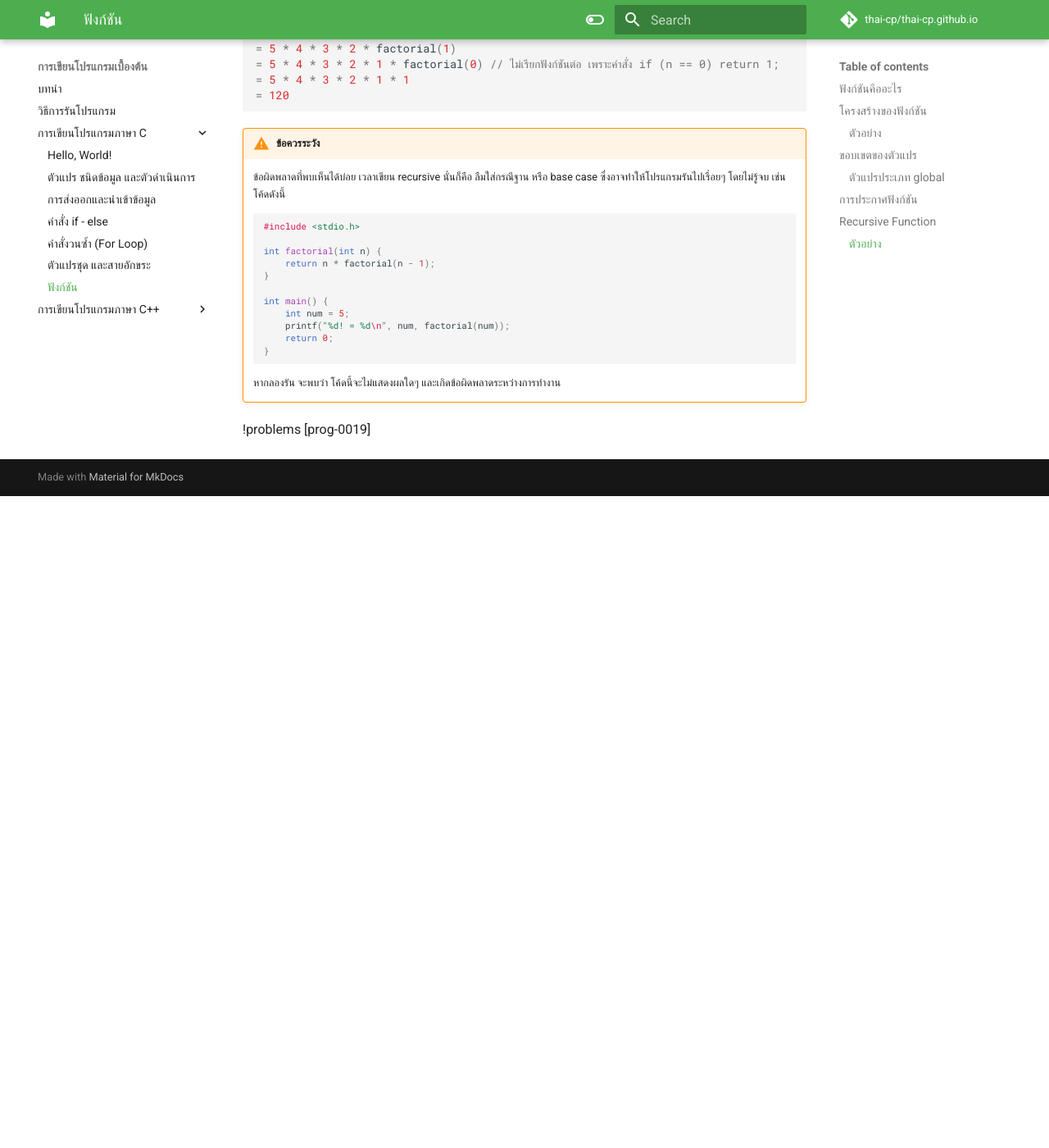
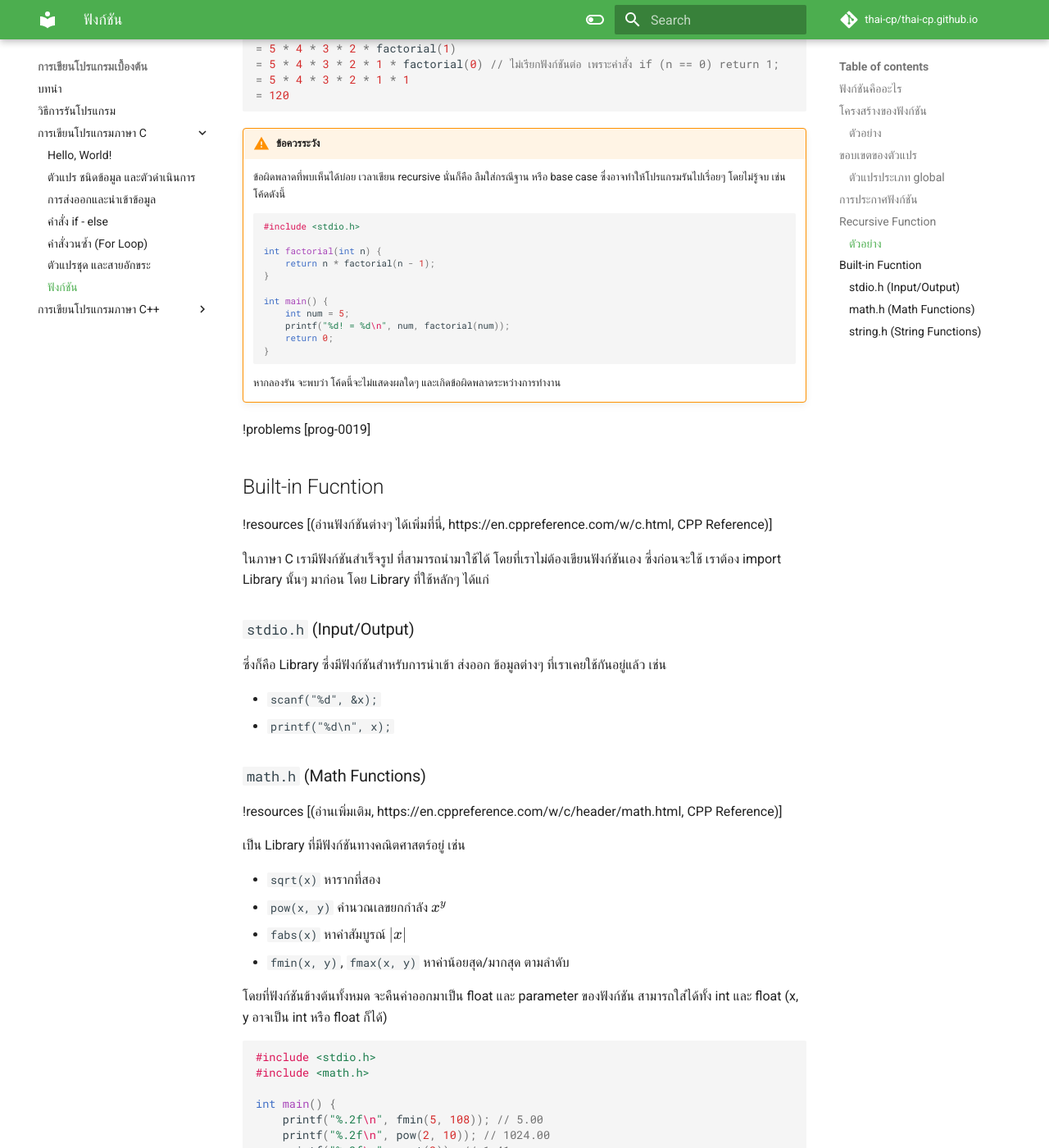
Before and after one commit to thai-cp/thai-cp.github.io, an MkDocs documentation site: the page built from docs/prog-basic/c/function.md, in a window 1280 px wide and 1400 px high, scrolled down 6235 px. Shown: the whole window at 82% size. Built offline with MkDocs 1.6.1 and Material for MkDocs 9.7.7, drawn with Linux system fonts in a browser that asks for light colours; comment, search, counter and statistics services are not loaded; before the commit the page ends 6840 px from its top, so only the background shows below that; some of the changed text lies outside the part shown.

Commit message:
built-in functions

````diff
--- a/docs/prog-basic/c/function.md
+++ b/docs/prog-basic/c/function.md
@@ -337,3 +337,62 @@ factorial(5)
     หากลองรัน จะพบว่า โค้ดนี้จะไม่แสดงผลใดๆ และเกิดข้อผิดพลาดระหว่างการทำงาน
 
 !problems [prog-0019]
+
+## Built-in Fucntion
+
+!resources [(อ่านฟังก์ชันต่างๆ ได้เพิ่มที่นี่, https://en.cppreference.com/w/c.html, CPP Reference)]
+
+ในภาษา C เรามีฟังก์ชันสำเร็จรูป ที่สามารถนำมาใช้ได้ โดยที่เราไม่ต้องเขียนฟังก์ชันเอง ซึ่งก่อนจะใช้ เราต้อง import Library นั้นๆ มาก่อน โดย Library ที่ใช้หลักๆ ได้แก่
+
+### `stdio.h` (Input/Output)
+
+ซึ่งก็คือ Library ซึ่งมีฟังก์ชันสำหรับการนำเข้า ส่งออก ข้อมูลต่างๆ ที่เราเคยใช้กันอยู่แล้ว เช่น
+
+* `scanf("%d", &x);`
+* `printf("%d\n", x);`
+
+### `math.h` (Math Functions)
+
+!resources [(อ่านเพิ่มเติม, https://en.cppreference.com/w/c/header/math.html, CPP Reference)]
+
+เป็น Library ที่มีฟังก์ชันทางคณิตศาสตร์อยู่ เช่น
+
+* `sqrt(x)` หารากที่สอง
+* `pow(x, y)` คำนวณเลขยกกำลัง $x^y$
+* `fabs(x)` หาค่าสัมบูรณ์ $|x|$
+* `fmin(x, y)`, `fmax(x, y)` หาค่าน้อยสุด/มากสุด ตามลำดับ
+
+โดยที่ฟังก์ชันข้างต้นทั้งหมด จะคืนค่าออกมาเป็น float และ parameter ของฟังก์ชัน สามารถใส่ได้ทั้ง int และ float (x, y อาจเป็น int หรือ float ก็ได้)
+
+```cpp
+#include <stdio.h>
+#include <math.h>
+
+int main() {
+    printf("%.2f\n", fmin(5, 108)); // 5.00
+    printf("%.2f\n", pow(2, 10)); // 1024.00
+    printf("%.2f\n", sqrt(2)); // 1.41
+    printf("%.2f\n", fabs(-728)); // 728.00
+}
+```
+### `string.h` (String Functions)
+
+เป็น Library ซึ่งมีฟังก์ชันสำหรับการทำงานเกี่ยวกับ string
+
+* `strlen(s)` หาความยาว string (จะนับจากตัวแรกจนถึง '\0' ไม่ได้นับความยาวของ Array เช่น `char str[5] = "IJK";` จะคืนค่า 3)
+* `strcmp(a, b)` เป็นการเทียบสตริง
+    * หาก a มาก่อน b ตามลำดับพจนานุกรม จะคืนค่าที่น้อยกว่า 0
+    * หาก a เหมือนกับ b (เป็น string เดียวกัน) จะคืนค่า 0
+    * หาก a มาหลัง b ตามลำดับพจนานุกรม จะคืนค่าที่มากกว่า 0
+* `strcpy(dest, src)` คือการ copy string ของ src ไปใส่ dest เช่น
+```c
+char dest[5] = "abcd", src[5] = "mno";
+strcpy(dest, src);
+printf("%s\n", dest); // จะได้ "mno"
+```
+* `strcat(dest, src)` คือการนำ string ของ src ไปต่อกับ dest เช่น
+```c
+char dest[10] = "abcd", src[3] = "efg";
+strcat(dest, src);
+printf("%s\n", dest); // จะได้ "abcdefg"
+```
````
Also changed, not shown: docs/prog-basic/c/array.md (+5 -0 lines).
